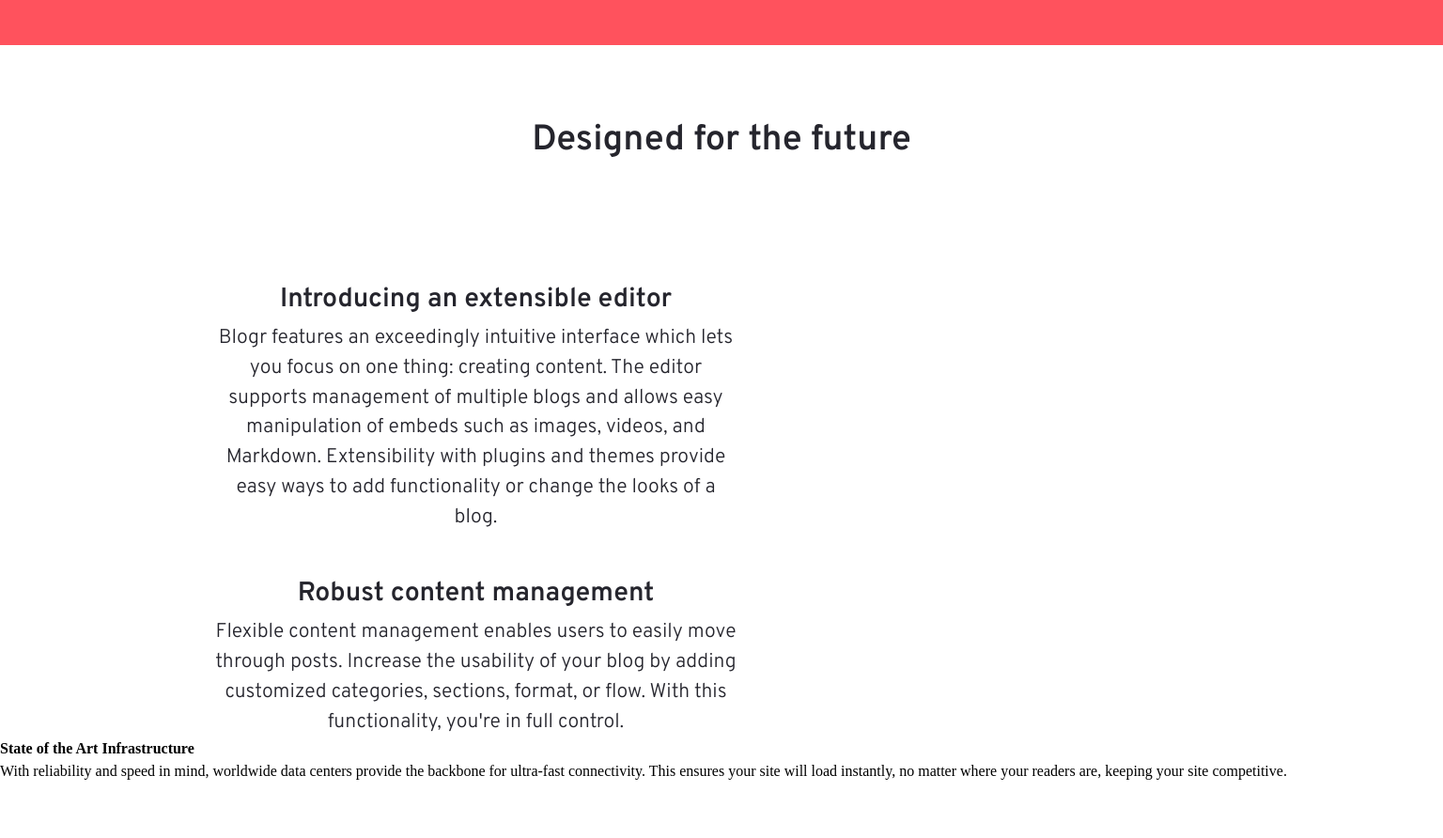
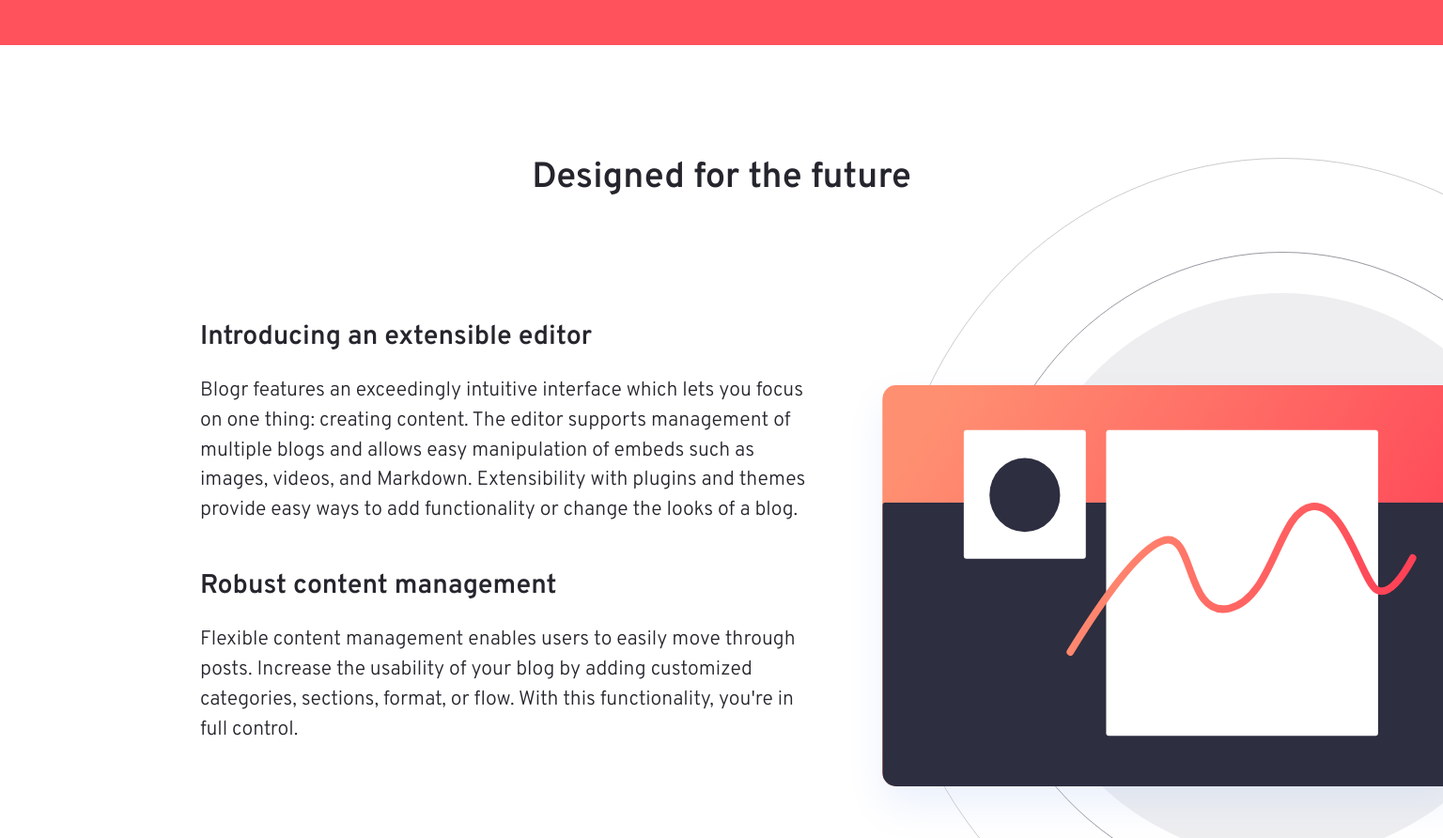
Before and after one commit to dottereldesign/blogr_landing_page, a plain HTML site: page index.html in a window 1536 px wide. Shown: the part 600-1492 px from the top of the page at 94% size. Drawn offline with Linux system fonts and the light colour scheme.

Commit message:
Add media queries for dftf section.

```diff
--- a/index.html
+++ b/index.html
@@ -47,6 +47,7 @@
 
   <section class="dftf">
     <h2>Designed for the future</h2>
+    <img class="dftf_bg" src="images/illustration-editor-mobile.svg" alt="">
     <div class="dftf_grid">
       <div class="dftf_content dftf_col-1">
         <h3>Introducing an extensible editor</h3>
@@ -56,7 +57,7 @@
           videos, and Markdown. Extensibility with plugins and themes provide easy ways to add functionality or
           change the looks of a blog.
         </p>
-        <h3>Robust content management</h3>
+        <h3 class="dftf_content-2ndheading">Robust content management</h3>
         <p>
           Flexible content management enables users to easily move through posts. Increase the usability of your blog
           by adding customized categories, sections, format, or flow. With this functionality, you're in full control.
--- a/style.css
+++ b/style.css
@@ -225,14 +225,28 @@ main p {
   text-align: center;
 }
 
+.dftf img {
+  width: min(600px, 100%);
+  height: auto;
+  margin-top: 32px;
+}
+
 @media (min-width: 1440px) {
-  .dftf,
-  .fos {
-    margin: 80px auto 0 auto;
+  .dftf_bg {
+    display: none;
+  }
+
+  .dftf {
+    margin: 120px auto 0 auto;
     display: flex;
     flex-direction: column;
     align-items: center;
-    padding: 0;
+    padding: 0 0 300px 0;
+
+    background-image: url("images/illustration-editor-desktop.svg");
+    background-repeat: no-repeat;
+    background-position: top 0 right -250px;
+    background-size: 885px 882px;
   }
 
   .dftf h2,
@@ -252,7 +266,7 @@ main p {
     line-height: 1.2;
     font-weight: var(--fw-semi-bold);
     font-family: var(--ff-primary-100);
-    text-align: center;
+    text-align: left;
     margin-top: 48px;
   }
 
@@ -260,18 +274,22 @@ main p {
   .fos p {
     font-size: var(--fs-500);
     color: var(--clr-neutral-400);
-    margin-top: 8px;
+    margin-top: 24px;
     font-weight: var(--fw-light);
     font-family: var(--ff-primary-100);
-    text-align: center;
+    text-align: left;
+  }
+
+  .dftf_content-2ndheading {
+    margin-top: 100px;
   }
 
   .dftf_grid {
     margin: 80px auto 0 auto;
     max-width: 1110px;
     display: grid;
-    grid-template-columns: 555px 555px;
-    padding: 0 16px 0 16px;
+    grid-template-columns: 655px 455px;
+    padding: 0;
   }
 
   .dftf_col-1 {
```
